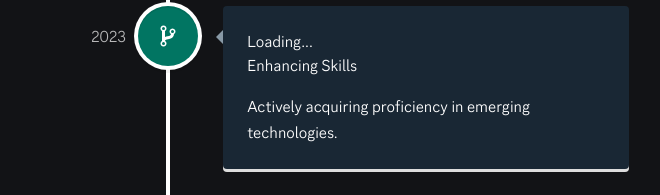
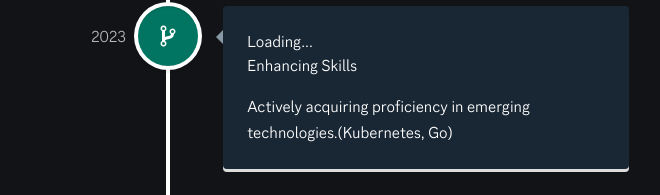
Before and after one commit to aaayushh7/myPortfolio, a React (Create React App) app: page / in a window 1280 px wide. Shown: the part 2894-3089 px from the top of the page, without its empty margins (472-1132 px from the left). Built offline with nearby package versions, Linux system fonts and the light colour scheme.

Commit message:
Updated DataTimeline

```diff
--- a/src/data.js
+++ b/src/data.js
@@ -6,7 +6,7 @@ export const Experience = [
         date: "Nov' 22",
         iconsSrc: <IoFastFoodOutline />,
         title: "WebDev",
-        location: "foodilse.in",
+        location: "foodilse.in,ArcadeIntelligence",
         description: "UI/UX, proficient in html,css,JS,ReactJS. Responsive webDesign principles and frameworks(Tailwind, Bootstrap), DBMS, control system(Git), Collaboration tool(Github)"
     },
     {
@@ -47,6 +47,6 @@ export const Experience = [
         iconsSrc: <IoGitBranch />,
         title: "Loading...",
         location: "Enhancing Skills",
-        description: " Actively acquiring proficiency in emerging technologies."
+        description: " Actively acquiring proficiency in emerging technologies.(Kubernetes, Go)"
     },
 ]
```
